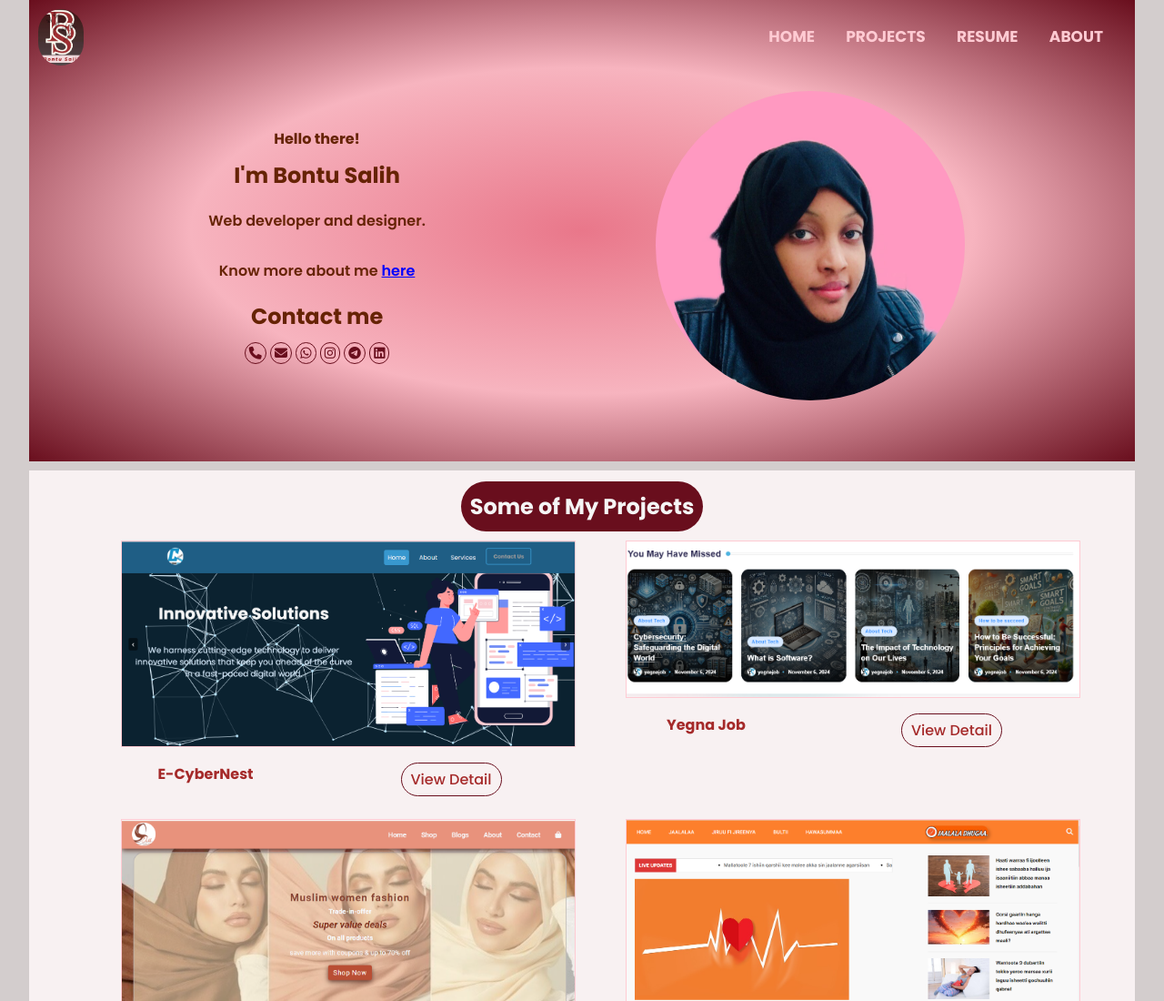
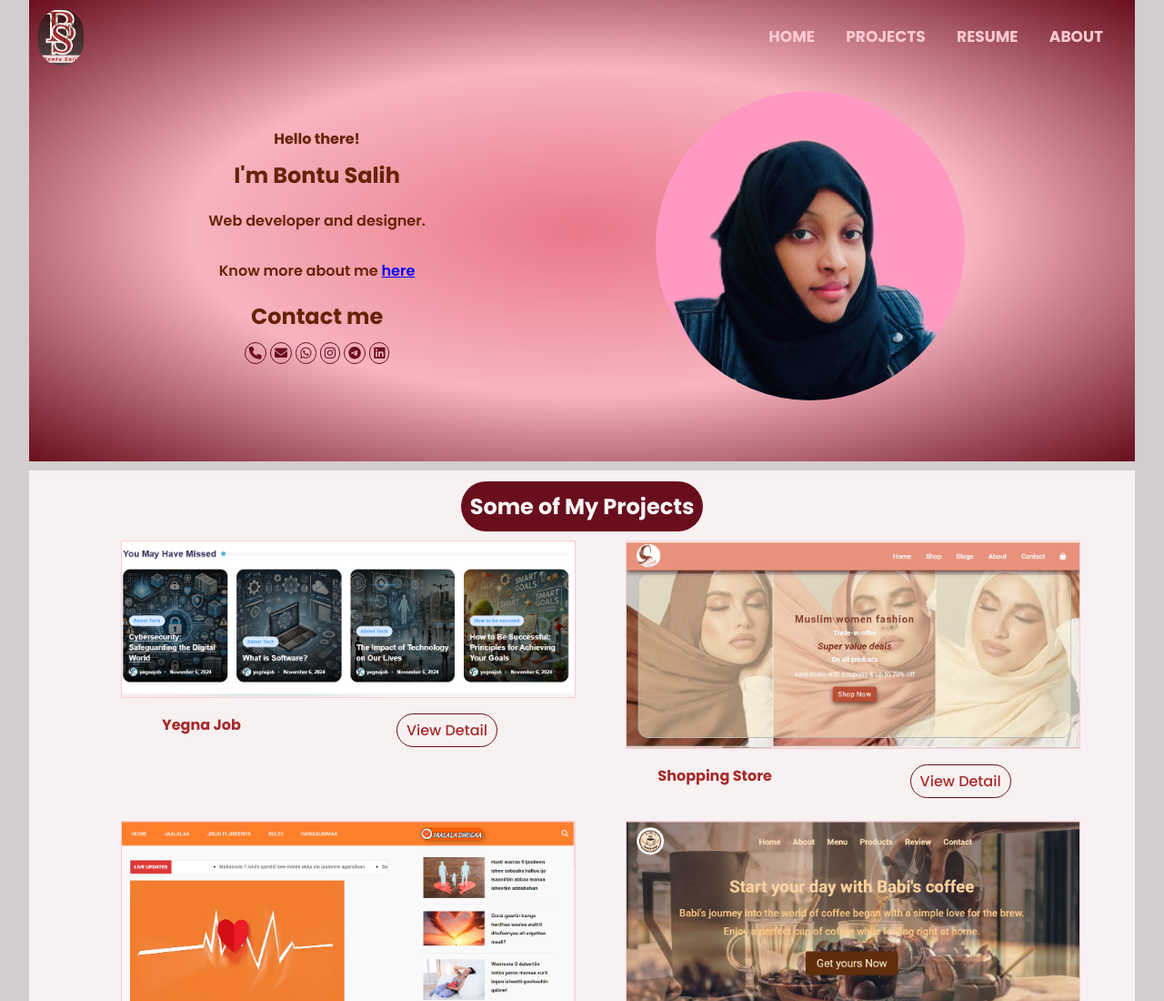
Before and after one commit to Bontusalih90/bontusalih_website, a plain HTML site: page index.html in a window 1280 px wide. Shown: the top 1100 px of the page at 91% size. Drawn offline with Linux system fonts and the light colour scheme.

Commit message:
Update index.html

```diff
--- a/index.html
+++ b/index.html
@@ -53,13 +53,6 @@
 <section id="project">
     <h2>Some of My Projects</h2>
     <div class="project">
-        <div class="background-img1">
-        <a href="https://ecybernest.com/"><img src="images/E-CyberNest.png" alt="" ></a>
-        <div class="pro-content">
-        <h4>E-CyberNest</h4>
-        <a href="https://ecybernest.com/">View Detail</a>
-        </div>
-      </div>
         <div class="background-img1">
         <a href="https://yegnajob.com//"><img src="images/yegnjob.png" alt="" ></a>
         <div class="pro-content">
```
